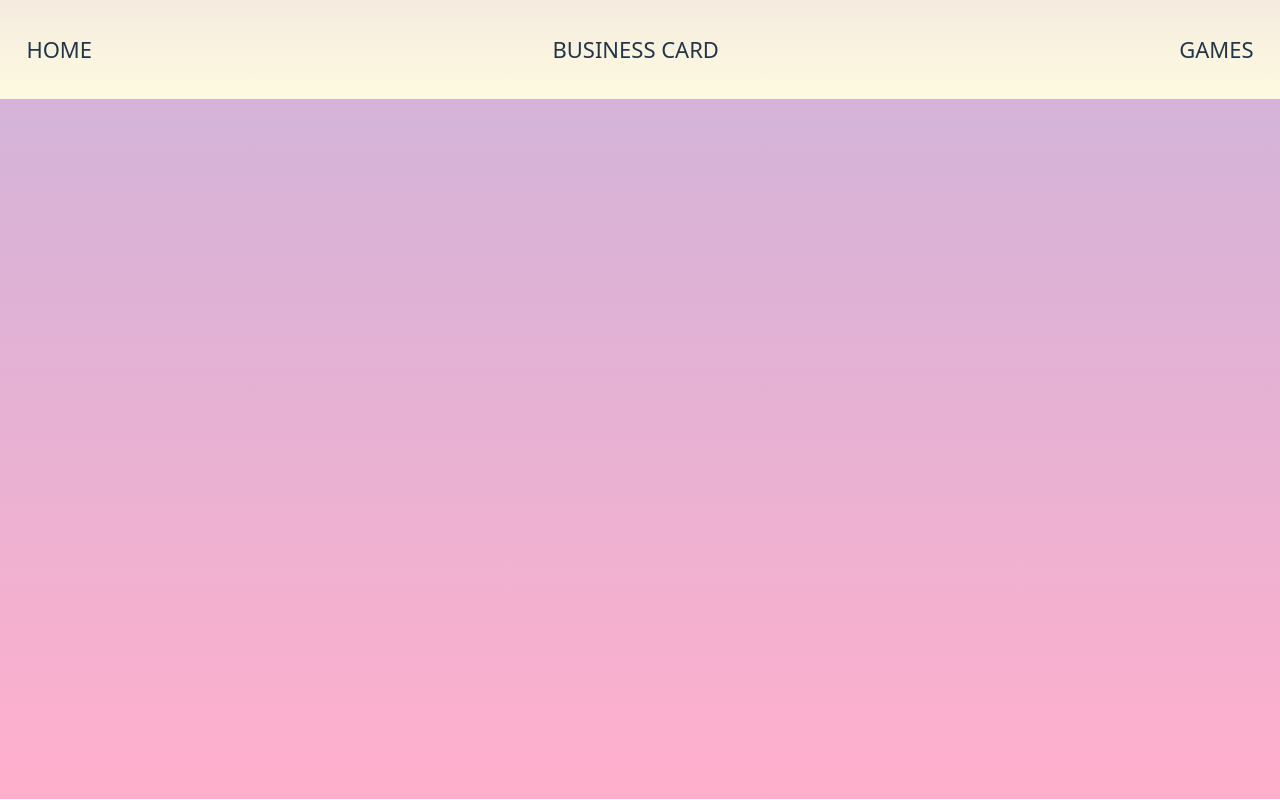
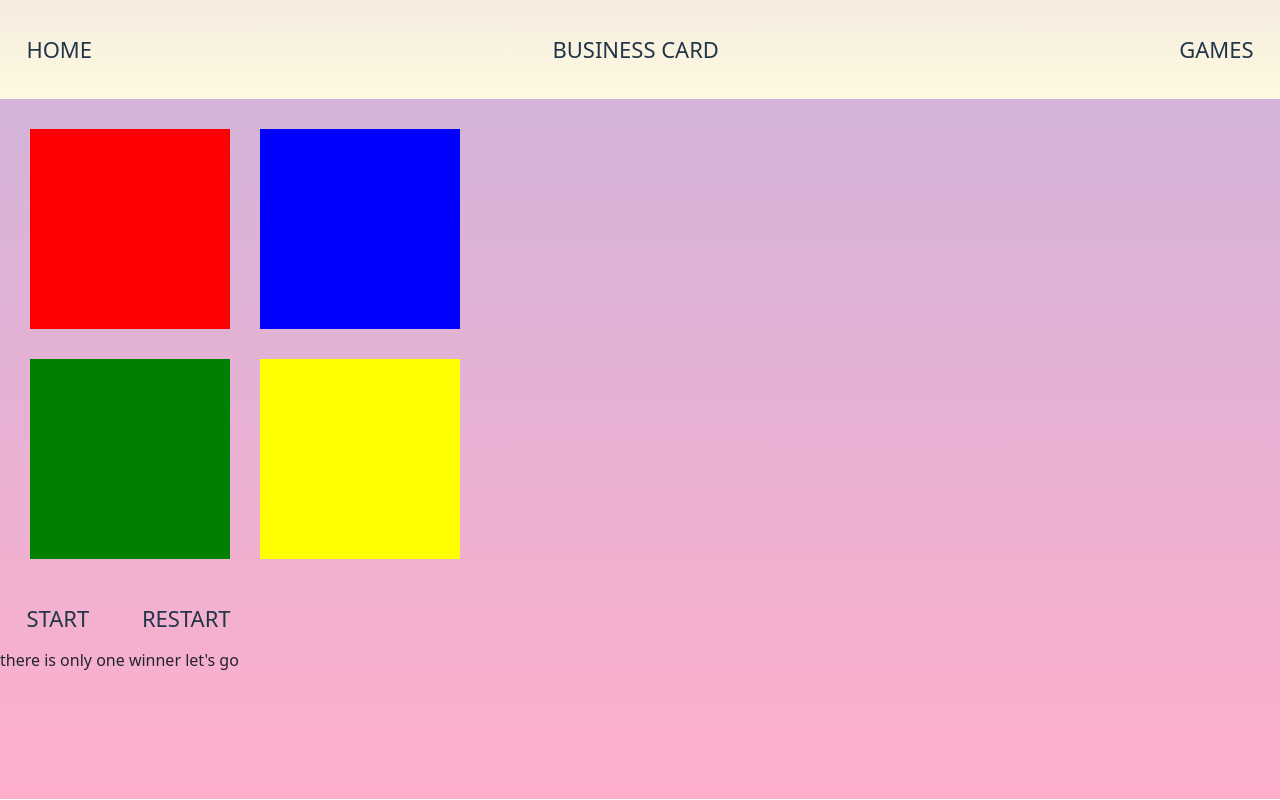
Before and after one commit to nischalsatwik/exploring, a React (Vite) app: page /game/Mindgame in a window 1280 px wide. Built offline with nearby package versions, Linux system fonts and the light colour scheme.

Commit message:
added mind game.jsx

```diff
--- a/src/App.css
+++ b/src/App.css
@@ -452,3 +452,30 @@ line-height: 100px;
 .carousel-control-next-icon{
   background-image: url("./assets/arrow-right-square-fill.svg") !important;
 }
+/*Mind game */
+.main-body{
+  display: flex;
+  margin-top: 30px;
+  }
+  .red,.blue,.green,.yellow{
+      width:200px;
+      height:200px;
+      margin-left: 30px;
+      cursor:pointer;
+  }
+  .red{
+      background-color: red;
+  }
+  .blue{
+      background-color:blue;
+  }
+  .green{
+      background-color: green;
+  }
+  .yellow{
+      background-color: yellow;
+  }
+  .main-body-buttons{
+    margin-top: 30px;
+    cursor: pointer;
+  }
--- a/src/App.jsx
+++ b/src/App.jsx
@@ -8,6 +8,7 @@ import Businesscard from "./components/Businesscard";
 import { useState,useEffect } from "react";
 import NumberGame  from "./Components/Games and Quiz/NumberGame";
 import Tictactoe from "./Components/Games and Quiz/Tictactoe";
+import Mindgame from "./components/Games and Quiz/Mindgame"
 
 function App() {
   return (
@@ -19,6 +20,7 @@ function App() {
         <Route path="/business"  element={<Businesscard></Businesscard>}/>
         <Route path="/game/Numbergame" element={<NumberGame></NumberGame>}/>
         <Route path="/game/Tictactoe" element={<Tictactoe></Tictactoe>}/>
+        <Route path="/game/Mindgame" element={<Mindgame></Mindgame>}/>
     </Routes>
     </>
   )
--- a/src/components/Game.jsx
+++ b/src/components/Game.jsx
@@ -4,5 +4,6 @@ export default function Game(){
     return(<>
     <button onClick={()=>navigate("/game/Numbergame")}>Magic Number</button>
     <button onClick={()=>navigate("/game/Tictactoe")}>Tic Tac Toe</button>
+    <button onClick={()=>navigate("/game/Mindgame")}>Mind Game</button>
     </>)
 }
--- /dev/null
+++ b/src/components/Games and Quiz/Mindgame.jsx
@@ -0,0 +1,121 @@
+import { useState } from "react";
+function Mindgame()
+{
+        const [vis,setVis]=useState(false);
+        const [message,setMessage]=useState("there is only one winner let's go");
+        const [count,setCount]=useState(1);
+        const [c,setC]=useState(0);
+        const blue=document.getElementsByClassName("blue");
+        const red=document.getElementsByClassName("red");
+        const green=document.getElementsByClassName("green");
+        const yellow=document.getElementsByClassName("yellow");
+        console.log(blue,red,green,yellow);
+        let arr3=[];
+        let arr2=[];
+        function game()
+        {
+            arr2 = [];
+            arr3=[];
+            console.log(arr2,"insidegame")
+            glowColors(count, 0);
+        }
+
+        function glowColors(totalCount, currentIndex)
+        {
+            if (currentIndex < totalCount)
+            {
+                const randomIndex = Math.floor(Math.random() * 4);
+                console.log(randomIndex,":random");
+                if (randomIndex === 0)
+                {
+                    glowAndReset(red, "red");
+                    arr2.push("red");
+                }
+                else if (randomIndex === 1)
+                {
+                    glowAndReset(blue, "blue");
+                    arr2.push("blue");
+                }
+                else if (randomIndex === 2)
+                {
+                    glowAndReset(green, "green");
+                    arr2.push("green");
+                }
+                else
+                {
+                    glowAndReset(yellow, "yellow");
+                    arr2.push("yellow");
+                }
+                setTimeout(
+                    () =>
+                    {
+                        glowColors(totalCount, currentIndex + 1);
+                    }, 1500);
+            }
+            else
+            {
+                console.log(arr2,"noted indside glow colors");
+                setVis(true);
+            }
+        }
+
+        function glowAndReset(element, color)
+        {
+            console.log(element);
+            element.style.backgroundColor = "black";
+            setTimeout(() =>
+            {
+                element.Style.backgroundColor = color;
+            }, 1000);
+        }
+
+        function coloor(element,color)
+        {
+            if(vis)
+            {
+               ()=> element.style.backgroundColor = "black";
+            setTimeout(() => {
+                element.style.backgroundColor = color;
+            }, 200);
+                arr3.push(color);
+                console.log("arr3=",arr3);
+                if(arr2[c]!==arr3[c])
+                {
+                    setMessage("You lost the game please start again");
+                    alert("game over you lost it")
+                    window.location.reload();
+                    return
+                }
+                else{
+                setC(prev=>prev+1);
+                if(c===count)
+                    {
+                        setCount(prev=>prev+1);
+                        setVis(false);
+                        setMessage(`Level ${count}`);
+                        alert(`level ${count}`)
+                        setC(0);
+                        setTimeout(()=>game(),2000);
+                    }
+                }
+            }
+        }
+    return(
+        <div className="main">
+        <div className="main-body">
+            <div className="red" onClick={()=>coloor(red,"red")}></div>
+            <div className="blue" onClick={()=>coloor(blue,"blue")}></div>
+        </div>
+        <div className="main-body">
+            <div className="green" onClick={()=>coloor(green,"green")}></div>
+            <div className="yellow" onClick={()=>coloor(yellow,"yellow")}></div>
+        </div>
+        <div className="main-body-buttons">
+          <button onClick={game}>Start</button>
+          <button onClick={()=>window.location.reload()}>Restart</button>
+          <p >{message}</p>
+        </div>
+    </div>
+    )
+}
+export default Mindgame;
```
Also changed, not shown: src/components/f.txt (deleted).
